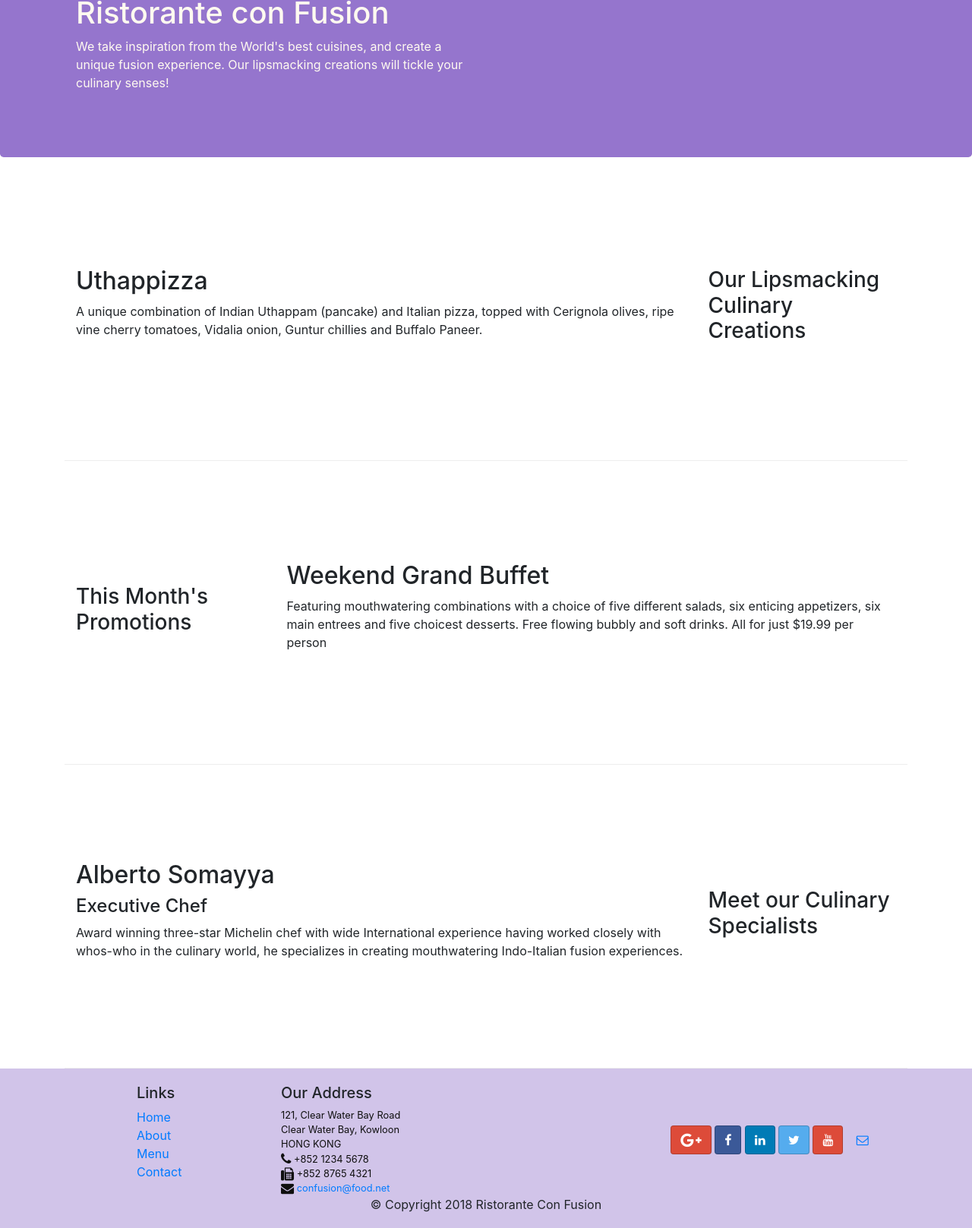
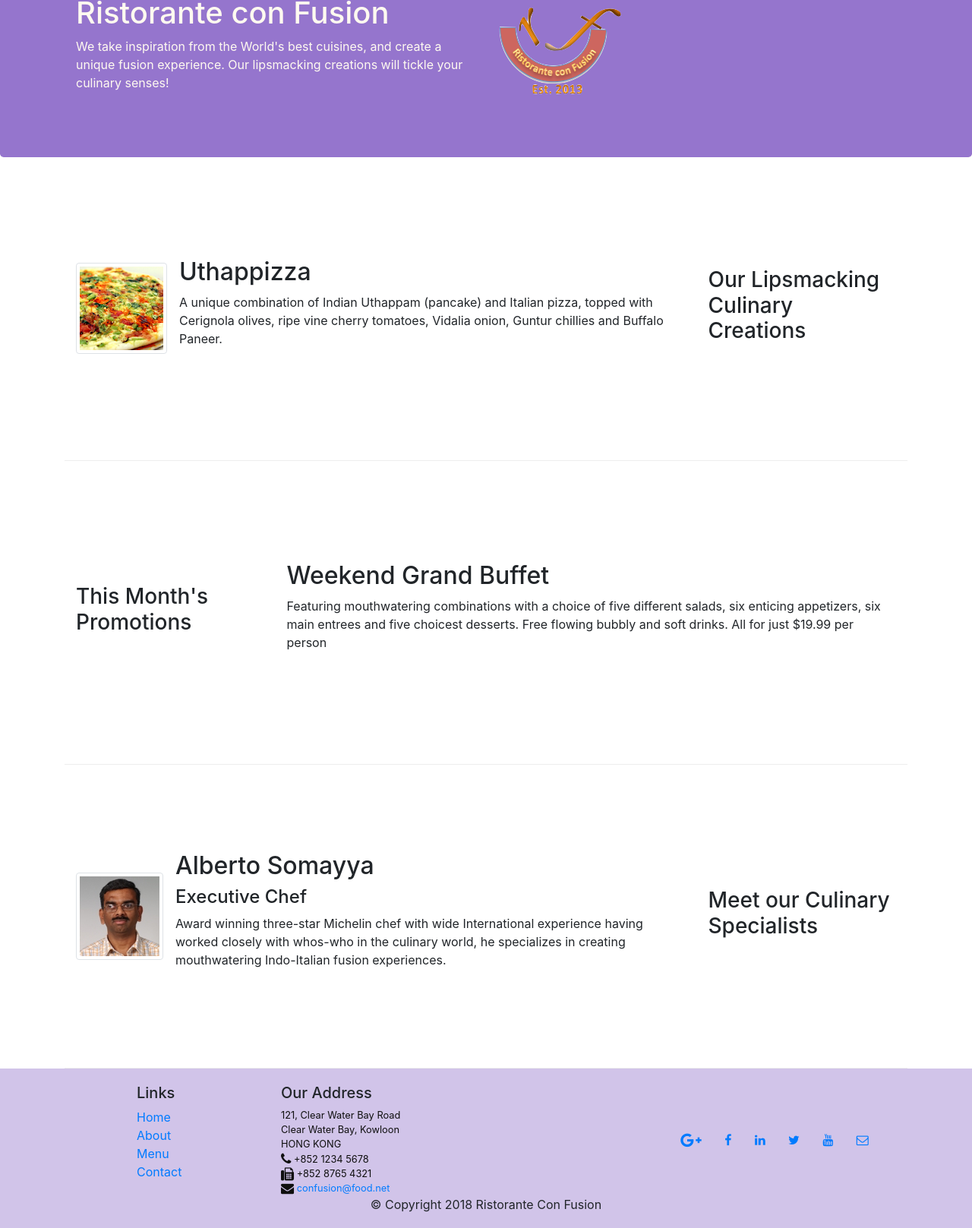
Before and after one commit to mohamedmaged/bootsrap, a website: page index.html in a window 1280 px wide. Shown: the part 127-1744 px from the top of the page at 76% size. Drawn offline with nearby package versions, Linux system fonts and the light colour scheme.

Commit message:
added images

```diff
--- a/index.html
+++ b/index.html
@@ -21,7 +21,7 @@
          <button class="navbar-toggler" type="button" data-toggle="collapse" data-target="#Navbar">
            <span class="navbar-toggler-icon"> </span>
          </button>
-        <a class="navbar-brand mr-auto" href="#">Ristorante Con Fusion </a>
+        <a class="navbar-brand mr-auto" href="#"> <img src="img/logo.png" height="30" width="41"> </a>
           <div class="collapse navbar-collapse" id="Navbar">
             <ul class="navbar-nav mr-auto">
               <li class="nav-item active"> <a class="nav-link" href="#"> <span class="fa fa-home fa-lg"/></span> Home </a></li>
@@ -39,7 +39,8 @@
                     <h1>Ristorante con Fusion</h1>
                     <p>We take inspiration from the World's best cuisines, and create a unique fusion experience. Our lipsmacking creations will tickle your culinary senses!</p>
                 </div>
-                <div class="col-12 col-sm">
+                <div class="col-12 col-sm align-self-center">
+                     <img src="img/logo.png" class="img-fluid">
                 </div>
             </div>
         </div>
@@ -51,8 +52,14 @@
                 <h3>Our Lipsmacking Culinary Creations</h3>
             </div>
             <div class="col col-sm order-sm-first col-md">
-                <h2>Uthappizza</h2>
-                <p>A unique combination of Indian Uthappam (pancake) and Italian pizza, topped with Cerignola olives, ripe vine cherry tomatoes, Vidalia onion, Guntur chillies and Buffalo Paneer.</p>
+                <div class="media">
+                    <img class="d-flex mr-3 img-thumbnail align-self-center" src="img/uthappizza.png" alt="uthappizza">
+                    <div class="media-body">
+                            <h2 class="mt-0">Uthappizza</h2>
+                            <p>A unique combination of Indian Uthappam (pancake) and Italian pizza, topped with Cerignola olives, ripe vine cherry tomatoes, Vidalia onion, Guntur chillies and Buffalo Paneer.</p>
+                    </div>
+                </div>
+
             </div>
         </div>
 
@@ -72,9 +79,14 @@
                 <h3>Meet our Culinary Specialists</h3>
             </div>
             <div class="col col-sm order-sm-first col-md">
-                <h2>Alberto Somayya</h2>
-                <h4>Executive Chef</h4>
-                <p>Award winning three-star Michelin chef with wide International experience having worked closely with whos-who in the culinary world, he specializes in creating mouthwatering Indo-Italian fusion experiences. </p>
+                <div class="media">
+                    <img class="d-flex mr-3 align-self-center img-thumbnail" src="img/alberto.png" alt="alberto">
+                    <div class="media-body">
+                            <h2>Alberto Somayya</h2>
+                            <h4>Executive Chef</h4>
+                            <p>Award winning three-star Michelin chef with wide International experience having worked closely with whos-who in the culinary world, he specializes in creating mouthwatering Indo-Italian fusion experiences. </p>
+                    </div>
+                </div>
             </div>
         </div>
     </div>
@@ -104,11 +116,11 @@
                 </div>
                 <div class="col-12 col-sm-4 align-self-center">
                     <div class="text-center">
-                      <a class="btn btn-social-iocn btn-google" href="http://google.com/+"><i class="fa fa-google-plus fa-lg"> </i> </a>
-                      <a class="btn btn-social-iocn btn-facebook" href="http://www.facebook.com/profile.php?id="> <i class="fa fa-facebook"> </i> </a>
-                      <a class="btn btn-social-iocn btn-linkedin" href="http://www.linkedin.com/in/"><i class="fa fa-linkedin "> </i> </a>
-                      <a class="btn btn-social-iocn btn-twitter" href="http://twitter.com/"><i class="fa fa-twitter "> </i> </a>
-                      <a class="btn btn-social-iocn btn-google" href="http://youtube.com/"><i class="fa fa-youtube "> </i> </a>
+                      <a class="btn btn-social-iocn" href="http://google.com/+"><i class="fa fa-google-plus fa-lg"> </i> </a>
+                      <a class="btn btn-social-iocn " href="http://www.facebook.com/profile.php?id="> <i class="fa fa-facebook"> </i> </a>
+                      <a class="btn btn-social-iocn " href="http://www.linkedin.com/in/"><i class="fa fa-linkedin "> </i> </a>
+                      <a class="btn btn-social-iocn " href="http://twitter.com/"><i class="fa fa-twitter "> </i> </a>
+                      <a class="btn btn-social-iocn " href="http://youtube.com/"><i class="fa fa-youtube "> </i> </a>
                       <a class="btn btn-social-iocn "href="mailto:"><i class="fa fa-envelope-o "> </i> </a>
                     </div>
                 </div>
```
Also changed, not shown: aboutus.html (+3 -2 lines), contactus.html (+5 -5 lines), img/alberto.png (added), img/buffet.png (added), img/logo.png (added), img/uthappizza.png (added), 1 other file.
